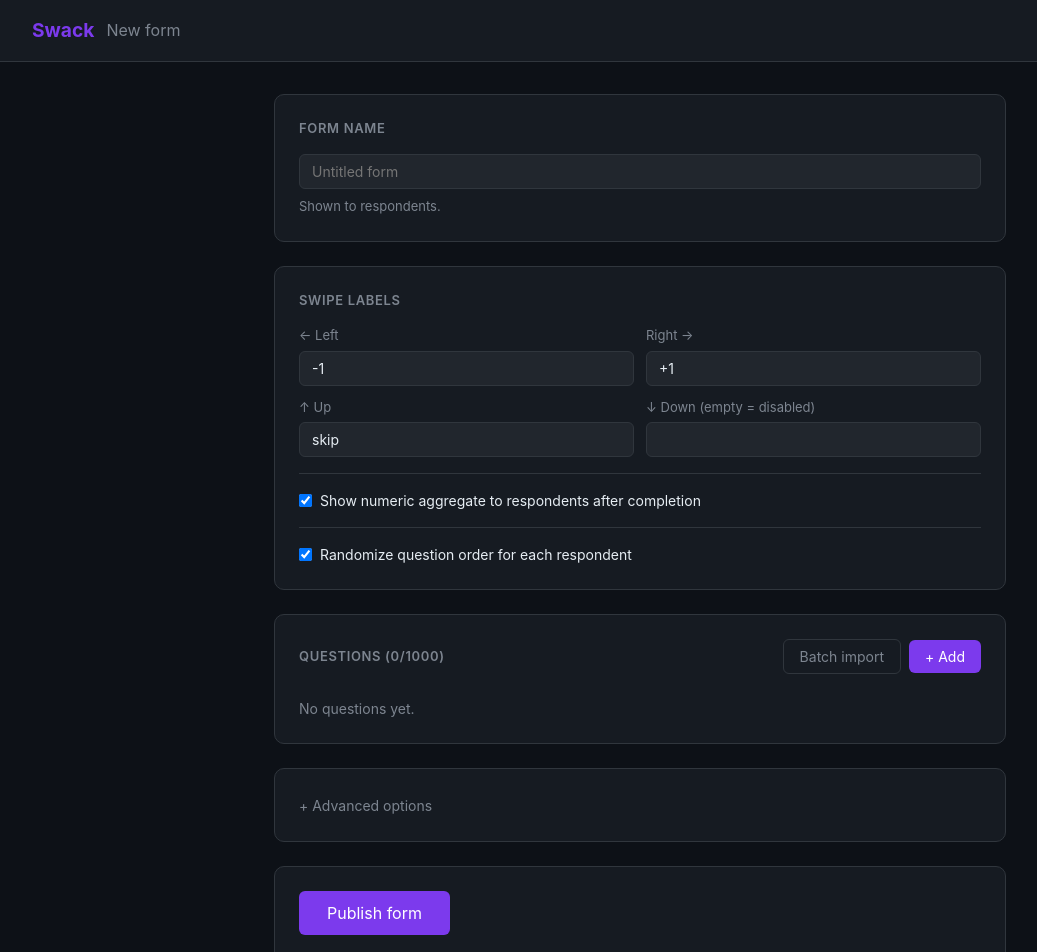
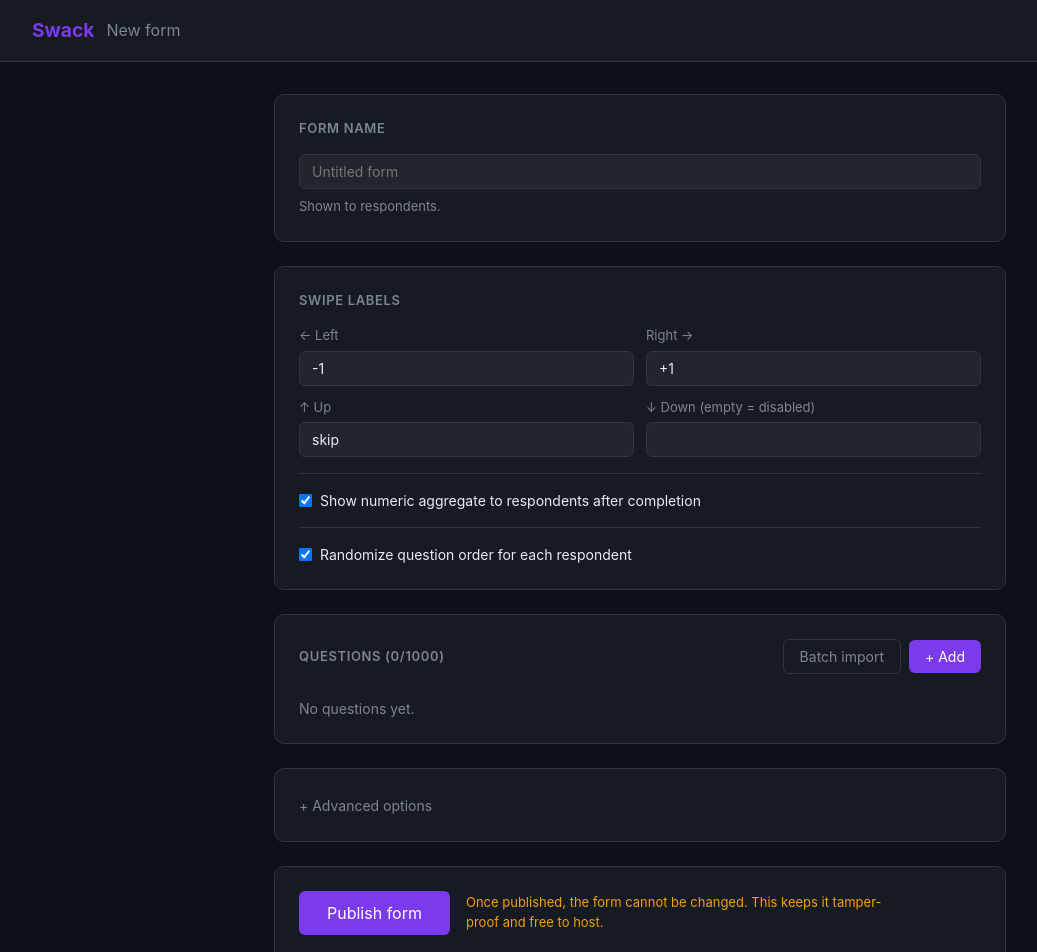
Before and after one commit to endremborza/swack, a SvelteKit app: page /create in a window 1280 px wide. Shown: the top 952 px of the page, without its empty margins (0-1037 px from the left). Built offline with nearby package versions, Linux system fonts and the light colour scheme.

Commit message:
add some relay management a gh pages paths

```diff
--- a/src/lib/nostr.ts
+++ b/src/lib/nostr.ts
@@ -56,11 +56,13 @@ export class NostrPool {
 	relayStatus: RelayStatus[] = [];
 	onRelayStatusChange?: (status: RelayStatus[]) => void;
 
-	async connect(): Promise<void> {
+	async connect(waitForHealth = false): Promise<void> {
 		if (this.healthTimer) clearInterval(this.healthTimer);
 		this.allRelays = getRelays();
 		this.relayStatus = this.allRelays.map((url) => ({ url, ok: false }));
-		void this.runHealthCheck();
+		const healthPromise = this.runHealthCheck();
+		if (waitForHealth) await healthPromise;
+		else void healthPromise;
 		this.healthTimer = setInterval(() => { void this.runHealthCheck(); }, HEALTH_INTERVAL_MS);
 	}
 
@@ -127,7 +129,7 @@ export class NostrPool {
 			},
 			hexToBytes(privkeyHex)
 		);
-		return this.publishToRelays(event, this.allRelays, CONFIG_PUBLISH_TIMEOUT_MS, onRelayResult);
+		return this.publishToRelays(event, this.activeRelays, CONFIG_PUBLISH_TIMEOUT_MS, onRelayResult);
 	}
 
 	async publishAggregate(
--- a/src/routes/create/+page.svelte
+++ b/src/routes/create/+page.svelte
@@ -1,8 +1,10 @@
 <script lang="ts">
+	import { base } from '$app/paths';
 	import { NostrPool, generateKeypair, MIN_CONFIRMED } from '$lib/nostr';
 	import { encryptConfig } from '$lib/crypto';
 	import { saveAdmin } from '$lib/store';
 	import { generateAesKey } from '$lib/crypto';
+	import { getRelays, setRelays } from '$lib/relays';
 	import { DEFAULT_CONFIG, type FormConfig } from '$lib/types';
 
 	type CreatePhase = 'building' | 'publishing' | 'done' | 'failed';
@@ -14,6 +16,7 @@
 	let batchText = $state('');
 	let batchError = $state('');
 	let advancedOpen = $state(false);
+	let relayText = $state(getRelays().join('\n'));
 
 	// publish state
 	let relayConfirms: { url: string; status: 'pending' | 'ok' | 'fail' }[] = $state([]);
@@ -77,9 +80,12 @@
 		const configAesKey = generateAesKey();
 
 		const pool = new NostrPool();
-		await pool.connect();
+		await pool.connect(true);
 
-		relayConfirms = pool.relayStatus.map((r) => ({ url: r.url, status: 'pending' as const }));
+		relayConfirms = pool.relayStatus.map((r) => ({
+			url: r.url,
+			status: r.ok ? ('pending' as const) : ('fail' as const)
+		}));
 
 		let encryptedContent: string;
 		try {
@@ -109,7 +115,7 @@
 		await saveAdmin({ pubkey, privkeyHex, configAesKey, name: config.name || undefined });
 
 		publishedPubkey = pubkey;
-		shareLink = `${window.location.origin}/fill#${pubkey}_${configAesKey}`;
+		shareLink = `${window.location.origin}${base}/fill#${pubkey}_${configAesKey}`;
 		phase = 'done';
 	}
 
@@ -118,6 +124,12 @@
 		relayConfirms = [];
 		acceptedCount = 0;
 	}
+
+	function applyRelays() {
+		const urls = relayText.split('\n').map((l) => l.trim()).filter(Boolean);
+		if (urls.length > 0) setRelays(urls);
+	}
+
 </script>
 
 <svelte:head>
@@ -126,7 +138,7 @@
 
 <div class="page">
 	<header>
-		<a href="/" class="logo">Swack</a>
+		<a href="{base}/" class="logo">Swack</a>
 		<span class="muted">New form</span>
 	</header>
 
@@ -288,6 +300,16 @@
 									})}
 							/>
 						</label>
+						<label class="adv-label" style="margin-top:1rem">
+							<span>Relays</span>
+							<p class="hint">One relay URL per line. Applies to all forms on this device.</p>
+							<textarea
+								rows={8}
+								bind:value={relayText}
+								onblur={applyRelays}
+								placeholder="wss://relay.example.com"
+							></textarea>
+						</label>
 					</div>
 				{/if}
 			</section>
@@ -295,6 +317,7 @@
 			<!-- Publish -->
 			<section class="card publish-card">
 				{#if phase === 'building'}
+					<div class="publish-row">
 						<button
 							class="primary publish-btn"
 							onclick={publish}
@@ -302,6 +325,10 @@
 						>
 							Publish form
 						</button>
+						<p class="publish-warn">
+							Once published, the form cannot be changed. This keeps it tamper-proof and free to host.
+						</p>
+					</div>
 					{#if config.questions.length === 0}
 						<p class="hint">Add at least one question to publish.</p>
 					{/if}
@@ -354,7 +381,7 @@
 					</button>
 				</div>
 				<p class="hint">Share this link with respondents.</p>
-				<a class="primary admin-link" href={`/admin#${publishedPubkey}`}>Open admin →</a>
+				<a class="primary admin-link" href={`${base}/admin#${publishedPubkey}`}>Open admin →</a>
 			</section>
 		{:else if phase === 'failed'}
 			<section class="card result-card">
@@ -564,9 +591,26 @@
 		gap: 0.75rem;
 	}
 
+	.publish-row {
+		display: flex;
+		align-items: flex-start;
+		gap: 1rem;
+		flex-wrap: wrap;
+	}
+
 	.publish-btn {
 		font-size: 1rem;
 		padding: 0.75rem 1.75rem;
+		flex-shrink: 0;
+	}
+
+	.publish-warn {
+		font-size: 0.8125rem;
+		color: var(--warning);
+		margin: 0;
+		max-width: 28rem;
+		line-height: 1.5;
+		align-self: center;
 	}
 
 	/* Relay confirmation */
--- a/src/routes/fill/+page.svelte
+++ b/src/routes/fill/+page.svelte
@@ -1,4 +1,5 @@
 <script lang="ts">
+	import { base } from '$app/paths';
 	import { onMount, onDestroy } from 'svelte';
 	import { Spring } from 'svelte/motion';
 	import { NostrPool, generateKeypair } from '$lib/nostr';
@@ -396,7 +397,7 @@
 		<div class="center">
 			<div class="error-box">
 				<p>{errorMsg}</p>
-				<a href="/">← Home</a>
+				<a href="{base}/">← Home</a>
 			</div>
 		</div>
 	{:else if phase === 'done'}
--- a/svelte.config.js
+++ b/svelte.config.js
@@ -4,9 +4,9 @@ import { vitePreprocess } from '@sveltejs/vite-plugin-svelte';
 /** @type {import('@sveltejs/kit').Config} */
 const config = {
 	preprocess: vitePreprocess(),
-	paths: { base: process.env.NODE_ENV === 'production' ? '/swack' : '' },
 	kit: {
-		adapter: adapter({ fallback: '404.html' })
+		adapter: adapter({ fallback: '404.html' }),
+		paths: { base: process.env.NODE_ENV === 'production' ? '/swack' : '' }
 	}
 };
 
```
Also changed, not shown: src/routes/+page.svelte (+4 -3 lines), src/routes/admin/+page.svelte (+5 -4 lines). Lines whose indentation alone changed are shown as unchanged.
